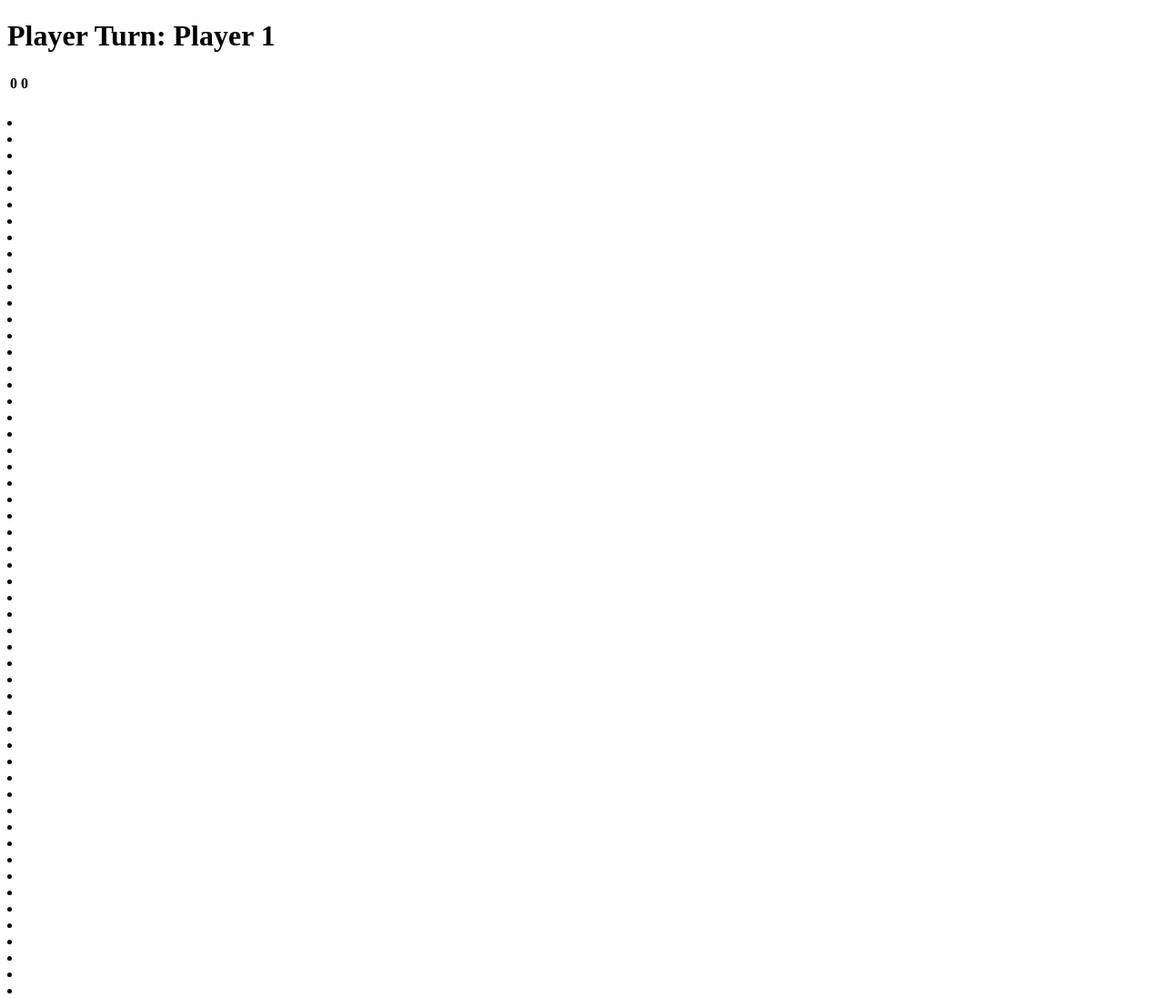
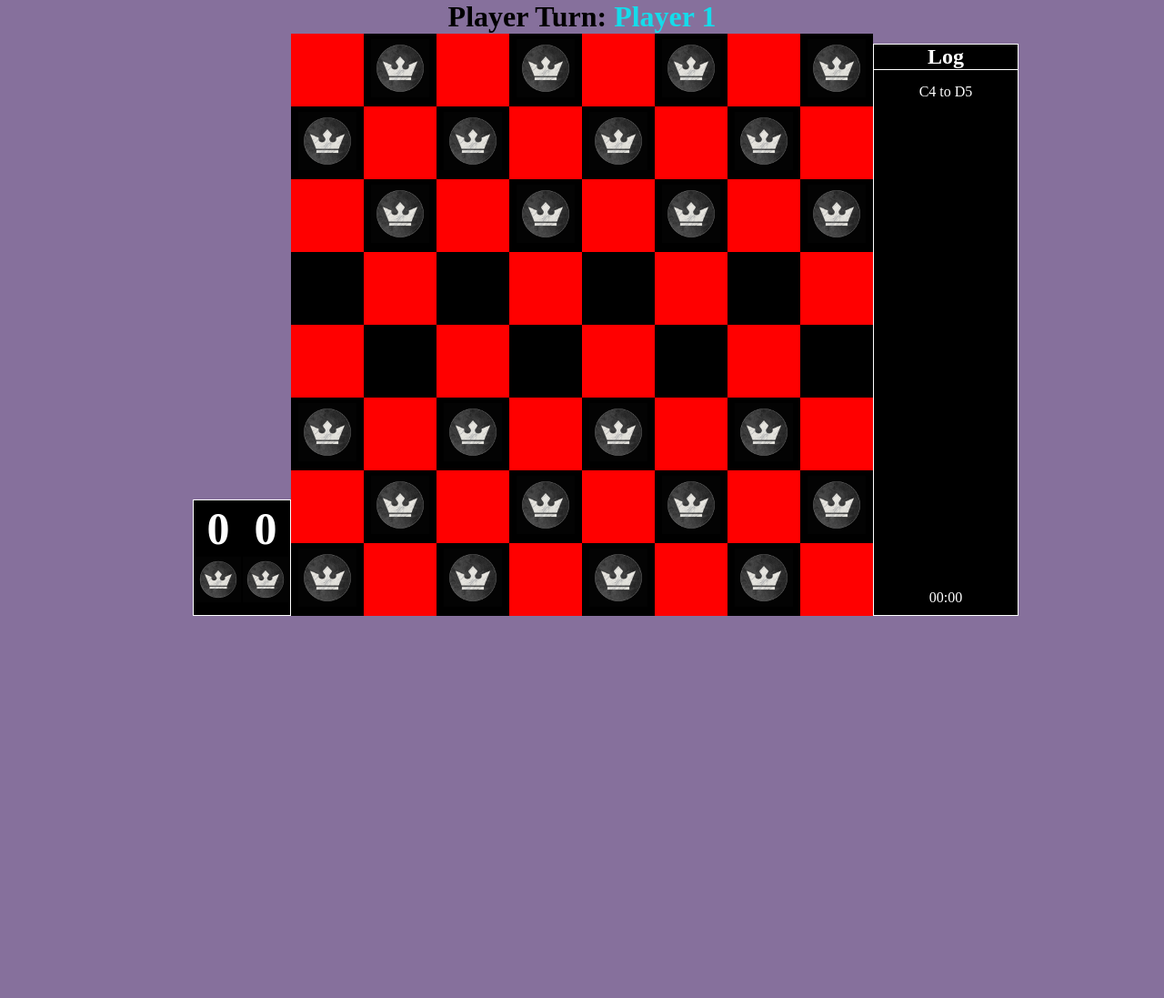
Before and after one commit to UntriedGenius/GA-Project1-Checkers, a plain HTML site: page index.html in a window 1280 px wide. Shown: the top 1097 px of the page at 91% size. After the commit the page ends 800 px from the top, so only its background shows below. Drawn offline with Linux system fonts and the light colour scheme; the site is published under a folder, as on GitHub Pages, so addresses that start at the root find nothing.

Commit message:
img s fix

```diff
--- a/index.html
+++ b/index.html
@@ -4,8 +4,8 @@
     <meta charset="UTF-8" />
     <meta http-equiv="X-UA-Compatible" content="IE=edge" />
     <meta name="viewport" content="width=device-width, initial-scale=1.0" />
-    <link rel="stylesheet" href="/styles/styles.css" />
-    <script defer src="/scripts/main.js"></script>
+    <link rel="stylesheet" href="styles/styles.css" />
+    <script defer src="scripts/main.js"></script>
     <title>Lets Play Some Checkers</title>
   </head>
   <body>
@@ -24,8 +24,8 @@
             <th>0</th>
           </tr>
           <tr>
-            <th><img src="/assets/blackChecker.png" alt="" /></th>
-            <th><img src="/assets/blackChecker.png" alt="" /></th>
+            <th><img src="assets/blackChecker.png" alt="" /></th>
+            <th><img src="assets/blackChecker.png" alt="" /></th>
           </tr>
         </table>
       </div>
@@ -34,192 +34,192 @@
         <li class="square1"></li>
         <li class="square2">
           <a href="#">
-            <img class="red" src="/assets/blackChecker.png" alt="" />
+            <img class="red" src="assets/blackChecker.png" alt="" />
           </a>
         </li>
         <li class="square1"></li>
         <li class="square2">
           <a href="#">
-            <img class="red" src="/assets/blackChecker.png" alt="" />
+            <img class="red" src="assets/blackChecker.png" alt="" />
           </a>
         </li>
         <li class="square1"></li>
         <li class="square2">
           <a href="#">
-            <img class="red" src="/assets/blackChecker.png" alt="" />
+            <img class="red" src="assets/blackChecker.png" alt="" />
           </a>
         </li>
         <li class="square1"></li>
         <li class="square2">
           <a href="#">
-            <img class="red" src="/assets/blackChecker.png" alt="" />
+            <img class="red" src="assets/blackChecker.png" alt="" />
           </a>
         </li>
         <li class="square2">
           <a href="#">
-            <img class="red" src="/assets/blackChecker.png" alt="" />
+            <img class="red" src="assets/blackChecker.png" alt="" />
           </a>
         </li>
         <li class="square1"></li>
         <li class="square2">
           <a href="#">
-            <img class="red" src="/assets/blackChecker.png" alt="" />
+            <img class="red" src="assets/blackChecker.png" alt="" />
           </a>
         </li>
         <li class="square1"></li>
         <li class="square2">
           <a href="#">
-            <img class="red" src="/assets/blackChecker.png" alt="" />
+            <img class="red" src="assets/blackChecker.png" alt="" />
           </a>
         </li>
         <li class="square1"></li>
         <li class="square2">
           <a href="#">
-            <img class="red" src="/assets/blackChecker.png" alt="" />
+            <img class="red" src="assets/blackChecker.png" alt="" />
           </a>
         </li>
         <li class="square1"></li>
         <li class="square1"></li>
         <li class="square2">
           <a href="#">
-            <img class="red" src="/assets/blackChecker.png" alt="" />
+            <img class="red" src="assets/blackChecker.png" alt="" />
           </a>
         </li>
         <li class="square1"></li>
         <li class="square2">
           <a href="#">
-            <img class="red" src="/assets/blackChecker.png" alt="" />
+            <img class="red" src="assets/blackChecker.png" alt="" />
           </a>
         </li>
         <li class="square1"></li>
         <li class="square2">
           <a href="#">
-            <img class="red" src="/assets/blackChecker.png" alt="" />
+            <img class="red" src="assets/blackChecker.png" alt="" />
           </a>
         </li>
         <li class="square1"></li>
         <li class="square2">
           <a id="full2" href="#">
-            <img class="red" src="/assets/blackChecker.png" alt="" />
+            <img class="red" src="assets/blackChecker.png" alt="" />
           </a>
         </li>
         <li class="square2">
           <a id="spac" class="empty" href="#"
-            ><img class="dot" src="/assets/circle-xxl.png" alt=""
+            ><img class="dot" src="assets/circle-xxl.png" alt=""
           /></a>
         </li>
         <li class="square1"></li>
         <li class="square2">
           <a id="spac" class="empty" href="#"
-            ><img class="dot" src="/assets/circle-xxl.png" alt=""
+            ><img class="dot" src="assets/circle-xxl.png" alt=""
           /></a>
         </li>
         <li class="square1"></li>
         <li class="square2">
           <a id="spac" class="empty" href="#"
-            ><img class="dot" src="/assets/circle-xxl.png" alt=""
+            ><img class="dot" src="assets/circle-xxl.png" alt=""
           /></a>
         </li>
         <li class="square1"></li>
         <li class="square2">
           <a id="space2" class="empty" href="#"
-            ><img class="dot" src="/assets/circle-xxl.png" alt=""
+            ><img class="dot" src="assets/circle-xxl.png" alt=""
           /></a>
         </li>
         <li class="square1"></li>
         <li class="square1"></li>
         <li class="square2">
           <a id="space" class="empty" href="#"
-            ><img class="dot" src="/assets/circle-xxl.png" alt=""
+            ><img class="dot" src="assets/circle-xxl.png" alt=""
           /></a>
         </li>
         <li class="square1"></li>
         <li class="square2">
           <a id="spac" class="empty" href="#"
-            ><img class="dot" src="/assets/circle-xxl.png" alt=""
+            ><img class="dot" src="assets/circle-xxl.png" alt=""
           /></a>
         </li>
         <li class="square1"></li>
         <li class="square2">
           <a id="spac" class="empty" href="#"
-            ><img class="dot" src="/assets/circle-xxl.png" alt=""
+            ><img class="dot" src="assets/circle-xxl.png" alt=""
           /></a>
         </li>
         <li class="square1"></li>
         <li class="square2">
           <a id="spac" class="empty" href="#"
-            ><img class="dot" src="/assets/circle-xxl.png" alt=""
+            ><img class="dot" src="assets/circle-xxl.png" alt=""
           /></a>
         </li>
         <li class="square2">
           <a id="full" href="#">
-            <img class="black" src="/assets/blackChecker.png" alt="" />
+            <img class="black" src="assets/blackChecker.png" alt="" />
           </a>
         </li>
         <li class="square1"></li>
         <li class="square2">
           <a id="full" href="#">
-            <img class="black" src="/assets/blackChecker.png" alt="" />
+            <img class="black" src="assets/blackChecker.png" alt="" />
           </a>
         </li>
         <li class="square1"></li>
         <li class="square2">
           <a id="full" href="#">
-            <img class="black" src="/assets/blackChecker.png" alt="" />
+            <img class="black" src="assets/blackChecker.png" alt="" />
           </a>
         </li>
         <li class="square1"></li>
         <li class="square2">
           <a id="full" href="#">
-            <img class="black" src="/assets/blackChecker.png" alt="" />
+            <img class="black" src="assets/blackChecker.png" alt="" />
           </a>
         </li>
         <li class="square1"></li>
         <li class="square1"></li>
         <li class="square2">
           <a id="full" href="#">
-            <img class="black" src="/assets/blackChecker.png" alt="" />
+            <img class="black" src="assets/blackChecker.png" alt="" />
           </a>
         </li>
         <li class="square1"></li>
         <li class="square2">
           <a id="full" href="#">
-            <img class="black" src="/assets/blackChecker.png" alt="" />
+            <img class="black" src="assets/blackChecker.png" alt="" />
           </a>
         </li>
         <li class="square1"></li>
         <li class="square2">
           <a id="full" href="#">
-            <img class="black" src="/assets/blackChecker.png" alt="" />
+            <img class="black" src="assets/blackChecker.png" alt="" />
           </a>
         </li>
         <li class="square1"></li>
         <li class="square2">
           <a id="full" href="#">
-            <img class="black" src="/assets/blackChecker.png" alt="" />
+            <img class="black" src="assets/blackChecker.png" alt="" />
           </a>
         </li>
         <li class="square2">
           <a id="full" href="#">
-            <img class="black" src="/assets/blackChecker.png" alt="" />
+            <img class="black" src="assets/blackChecker.png" alt="" />
           </a>
         </li>
         <li class="square1"></li>
         <li class="square2">
           <a id="full" href="#">
-            <img class="black" src="/assets/blackChecker.png" alt="" />
+            <img class="black" src="assets/blackChecker.png" alt="" />
           </a>
         </li>
         <li class="square1"></li>
         <li class="square2">
           <a id="full" href="#">
-            <img class="black" src="/assets/blackChecker.png" alt="" />
+            <img class="black" src="assets/blackChecker.png" alt="" />
           </a>
         </li>
         <li class="square1"></li>
         <li class="square2">
           <a id="full" href="#">
-            <img class="black" src="/assets/blackChecker.png" alt="" />
+            <img class="black" src="assets/blackChecker.png" alt="" />
           </a>
         </li>
         <li class="square1"></li>
```
